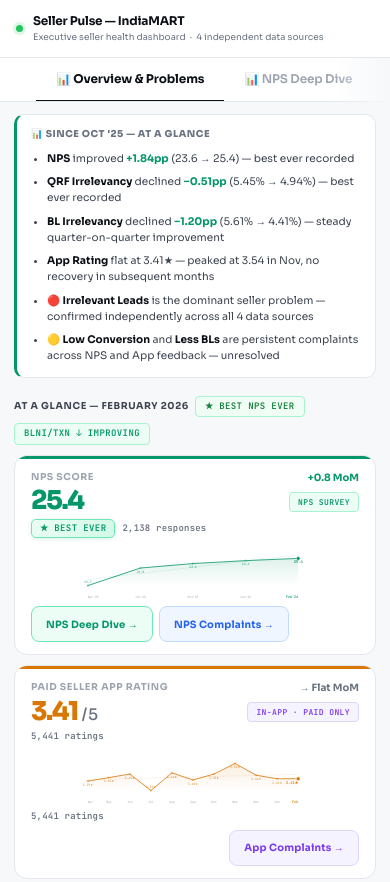
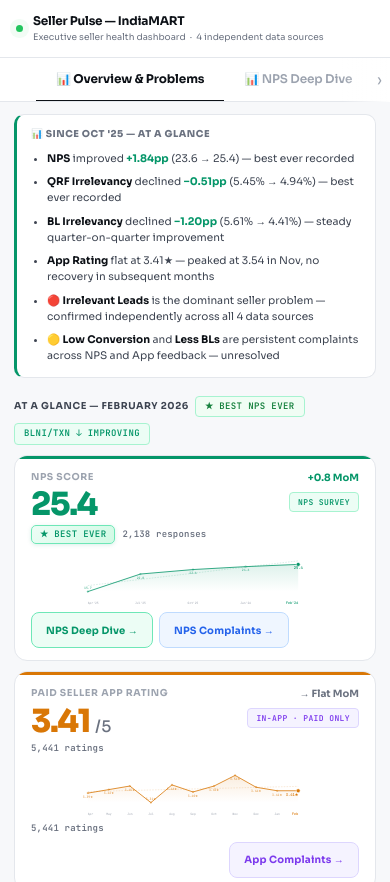
Before and after one commit to soumyajeetsen-wq/soumyajeetsen.github.io, a plain HTML site: page index.html in a window 390 px wide. Shown: the top 882 px of the page. Drawn offline with Linux system fonts and the light colour scheme.

Commit message:
Update index.html

```diff
--- a/index.html
+++ b/index.html
@@ -696,8 +696,7 @@ button:focus-visible { outline: 2px solid var(--blue); outline-offset: 2px; }
     flex-wrap: nowrap;
     gap: 0;
     /* Fade right edge to hint scrollability */
-    -webkit-mask-image: linear-gradient(to right, black 85%, transparent 100%);
-    mask-image: linear-gradient(to right, black 85%, transparent 100%);
+
   }
   .tab-nav::-webkit-scrollbar { display: none; }
   .tab-btn {
@@ -736,7 +735,7 @@ button:focus-visible { outline: 2px solid var(--blue); outline-offset: 2px; }
   .spark-grid { grid-template-columns: 1fr; gap: 10px; }
   .spk-card   { padding: 14px 16px 12px; }
   .spk-label  { font-size: 9.5px; }
-  .spk-val    { font-size: 30px; }
+  .spk-val    { font-size: 36px; }
   .spk-mom    { font-size: 10px; }
   .spk-vol-n  { font-size: 9px; }
   .spk-svg    { height: 60px; }
@@ -839,7 +838,7 @@ button:focus-visible { outline: 2px solid var(--blue); outline-offset: 2px; }
   .tab-summary li { font-size: 10.5px; }
 
   /* ── Spark cards ── */
-  .spk-val { font-size: 26px; }
+  .spk-val { font-size: 32px; }
   .spk-svg { height: 52px; }
 
   /* ── Prob vol strip — 2-up ── */
@@ -1118,11 +1117,22 @@ button:focus-visible { outline: 2px solid var(--blue); outline-offset: 2px; }
 </div>
 
 <!-- ═══ TAB NAV ═══ -->
-<div class="tab-nav">
+<div style="position:relative; overflow:hidden;">
+<div class="tab-nav" id="tab-nav-el">
   <button class="tab-btn active" onclick="switchTab('tab1',this)">📊 Overview &amp; Problems</button>
   <button class="tab-btn" onclick="switchTab('tab2',this)">📊 NPS Deep Dive</button>
   <button class="tab-btn" onclick="switchTab('tab3',this)">🔍 NPS Complaints</button>
   <button class="tab-btn" onclick="switchTab('tab5',this)">📱 App Complaints</button>
+</div>
+<div id="tab-scroll-hint" style="
+  display:none;
+  position:absolute; right:0; top:0; bottom:0; width:48px;
+  background:linear-gradient(to right, transparent, rgba(255,255,255,.98));
+  pointer-events:none; align-items:center; justify-content:flex-end;
+  padding-right:8px; z-index:10;
+">
+  <span style="font-size:16px; color:#9CA3AF; line-height:1;">›</span>
+</div>
 </div>
 
 <!-- ═══ TAB 1 ═══ -->
@@ -2657,6 +2667,38 @@ function renderTab4(){
     if(le)buildQrfLeg(le,ch);
   });
 }
+
+// ── Tab scroll hint ──────────────────────────────────────────────────
+(function() {
+  var nav = document.getElementById('tab-nav-el');
+  var hint = document.getElementById('tab-scroll-hint');
+  if (!nav || !hint) return;
+
+  function updateHint() {
+    var canScroll = nav.scrollWidth > nav.clientWidth;
+    var atEnd = nav.scrollLeft >= nav.scrollWidth - nav.clientWidth - 4;
+    if (canScroll && !atEnd) {
+      hint.style.display = 'flex';
+    } else {
+      hint.style.display = 'none';
+    }
+  }
+
+  // Show on mobile only
+  function checkMobile() {
+    if (window.innerWidth <= 768) {
+      updateHint();
+    } else {
+      hint.style.display = 'none';
+    }
+  }
+
+  nav.addEventListener('scroll', checkMobile, { passive: true });
+  window.addEventListener('resize', checkMobile);
+  // Initial check after fonts load
+  setTimeout(checkMobile, 100);
+})();
+
 </script>
 
 
```
